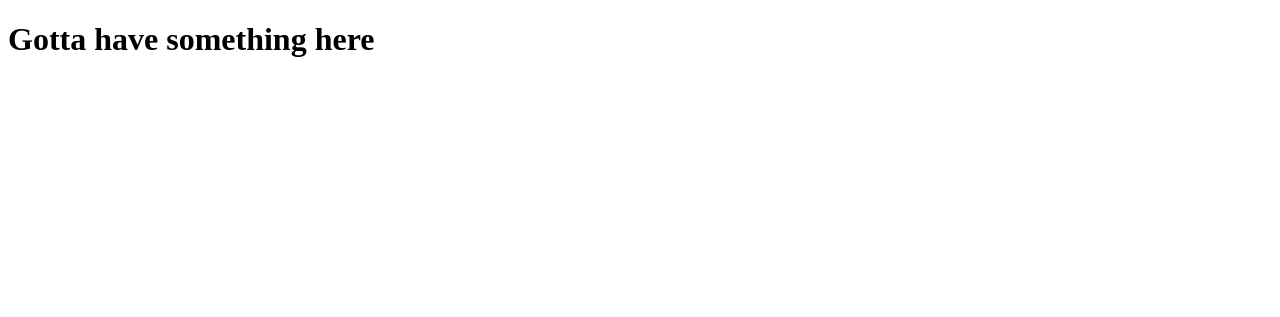
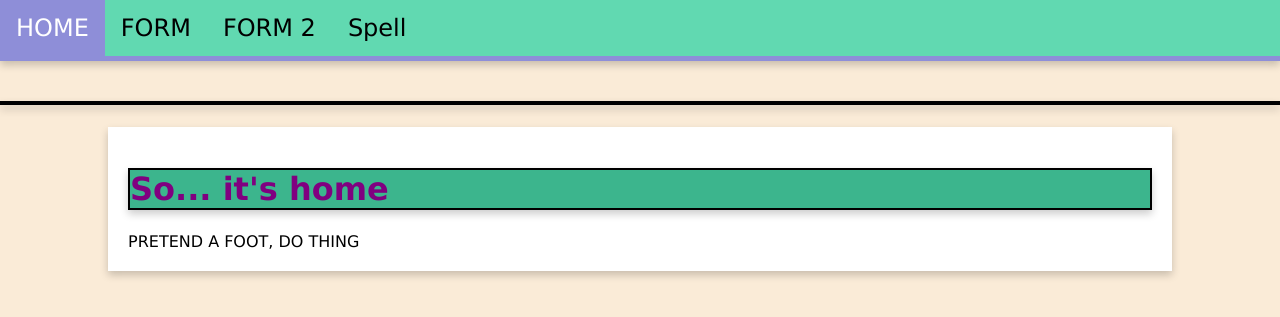
Before and after one commit to PenguinsTemplar/Jinja, a Flask app: page / in a window 1280 px wide. Shown: the top 317 px of the page. Run offline with Flask 3, Linux system fonts and the light colour scheme.

Commit message:
Trying to get CSS to work, doesn't seem to be registering the uncomment.

```diff
--- a/Static/app.css
+++ b/Static/app.css
@@ -1,4 +1,42 @@
 h1 {
     color: purple;
-    background-color: aquamarine;
+    background-color: rgb(60, 181, 141);
+    border: 2px black solid;
+    box-shadow: 0 4px 8px 0 rgba(0, 0, 0, 0.2);
 }
+
+body{
+    padding: 0;
+    margin: 0;
+    font-family: 'Lucida Sans', 'Lucida Sans Regular', 'Lucida Grande', 'Lucida Sans Unicode', Geneva, Verdana, sans-serif,Arial, sans-serif;
+    background-color: antiquewhite;
+}
+
+#content {
+    margin: 0 auto;
+    width: 80%;
+    background-color: white;
+    padding: 20px;
+    box-shadow: 0 4px 8px 0 rgba(0, 0, 0, 0.2);
+}
+.navbar{
+    background-color: rgb(97, 217, 177);
+    overflow: hidden;
+    border-bottom: 5px solid rgb(142, 142, 216);
+    box-shadow: 0 4px 8px 0 rgba(0, 0, 0, 0.2);
+}
+
+.navbar a{
+    color: black;
+    font-size: 1.5em;
+    text-align: center;
+    float: left;
+    padding: 14px 16px;
+    text-decoration: none;
+
+}
+
+.navbar a:hover{
+    background-color: rgb(142, 142, 216);
+    color: white;
+}
--- /dev/null
+++ b/Static/app.js
@@ -0,0 +1 @@
+console.log('quieter hello than the alert')
--- a/app.py
+++ b/app.py
@@ -1,41 +1,28 @@
-from flask import Flask, request, render_template
+from flask import Flask, request, render_template, redirect
+from flask_debugtoolbar import DebugToolbarExtension
 from random import choice, sample
 
 
 app = Flask(__name__)
 
+app.debug = True
+app.config['SECRET_KEY'] = "Snapy23Clawn"
+app.config['DEBUG_TB_INTERCEPT_REDIRECTS'] = False
+toolbar = DebugToolbarExtension(app)
+
 @app.route('/')
-def index():
-    return render_template('index.html')
-
-@app.route('/form')
-def show_form():
-    return render_template("form.html")
-
-@app.route('/form-2')
-def show_form_2():
-    return render_template("form-2.html")
-
-COMPLIMENTS = ["Cool","Suave","Simple","Indiferent"]
+def home_page():
+    return render_template("index.html")
 
 @app.route('/greet')
-def get_greeting():
-    username = request.args["username"]
-    nice_thing = choice(COMPLIMENTS)
-    return render_template("greet.html", username=username, compliment=nice_thing)
+def say_hello():
+    """Say hello and prompt for user's name."""
 
-@app.route('/greet-2')
-def get_greeting_2():
-    username = request.args["username"]
-    wants = request.args.get("wants_compliments")
-    nice_things = sample(COMPLIMENTS, 3)
-    return render_template("greet-2.html", username=username, wants_compliments=wants, compliments=nice_things)
+    return render_template("greet.html")
 
-
-@app.route('/spell/<word>')
-def spell_word(word):
-    caps_word = word.upper()
-    return render_template('spell_word.html', word = caps_word)
+@app.route('/old-home-page')
+def redirect_to_home():
+    return redirect('/')
 
 if __name__ == '__main__':
     app.run(debug=True)
--- a/templates/base.html
+++ b/templates/base.html
@@ -5,13 +5,22 @@
 		<meta
 			name="viewport"
 			content="width=device-width, initial-scale=1.0" />
-            <link rel="stylesheet" href="templates\Static">
+            <link rel="stylesheet" href="/static/app.css">
 		<title>{% block title %}{%endblock%}</title>
 	</head>
 	<body>
-		<h1>{% block h1 %}{%endblock%}</h1>
-		<nav>PRETEND NAV</nav>
+
+		<nav class="navbar">
+            <a href="/">HOME</a>
+            <a href="/form">FORM</a>
+            <a href="/form-2">FORM 2</a>
+            <a href="/spell/">Spell</a>
+        </nav><br>
+        <h1>{% block h1 %}{%endblock%}</h1>
+		<main id="content">
 		{% block content %}{%endblock%}
-		<footer>PRETEND A FOOT, DO</footer>
+		<footer>PRETEND A FOOT, DO THING</footer>
+		</main>
+        <script src="/static/app.js"></script>
 	</body>
 </html>
--- a/templates/index.html
+++ b/templates/index.html
@@ -1,12 +1,7 @@
-<!DOCTYPE html>
-<html lang="en">
-	<head>
-		<meta charset="UTF-8" />
-		<meta
-			name="viewport"
-			content="width=device-width, initial-scale=1.0" />
-		<title>Jinja Testing</title>
-	</head>
-	<h1>Gotta have something here</h1>
-	<body></body>
-</html>
+{% extends 'base.html' %}
+
+{% block title %} Home
+{% endblock %}
+{% block content %}
+<h1>So... it's home</h1>
+{% endblock %}
```
Also changed, not shown: requirements.txt (added, +8 -0 lines), templates/form.html (+6 -12 lines), templates/greet.html (+6 -12 lines), templates/spell-word.html (+7 -12 lines).
